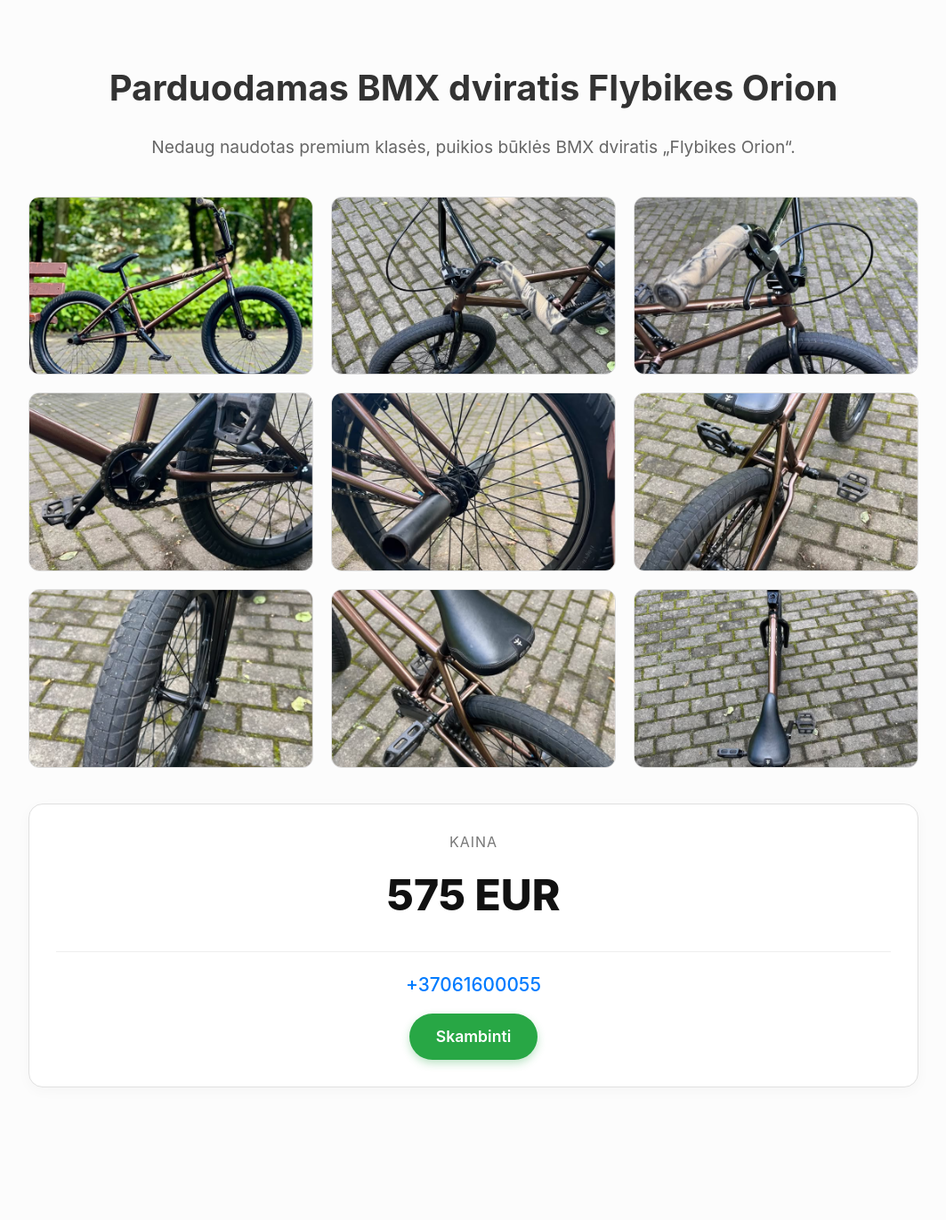
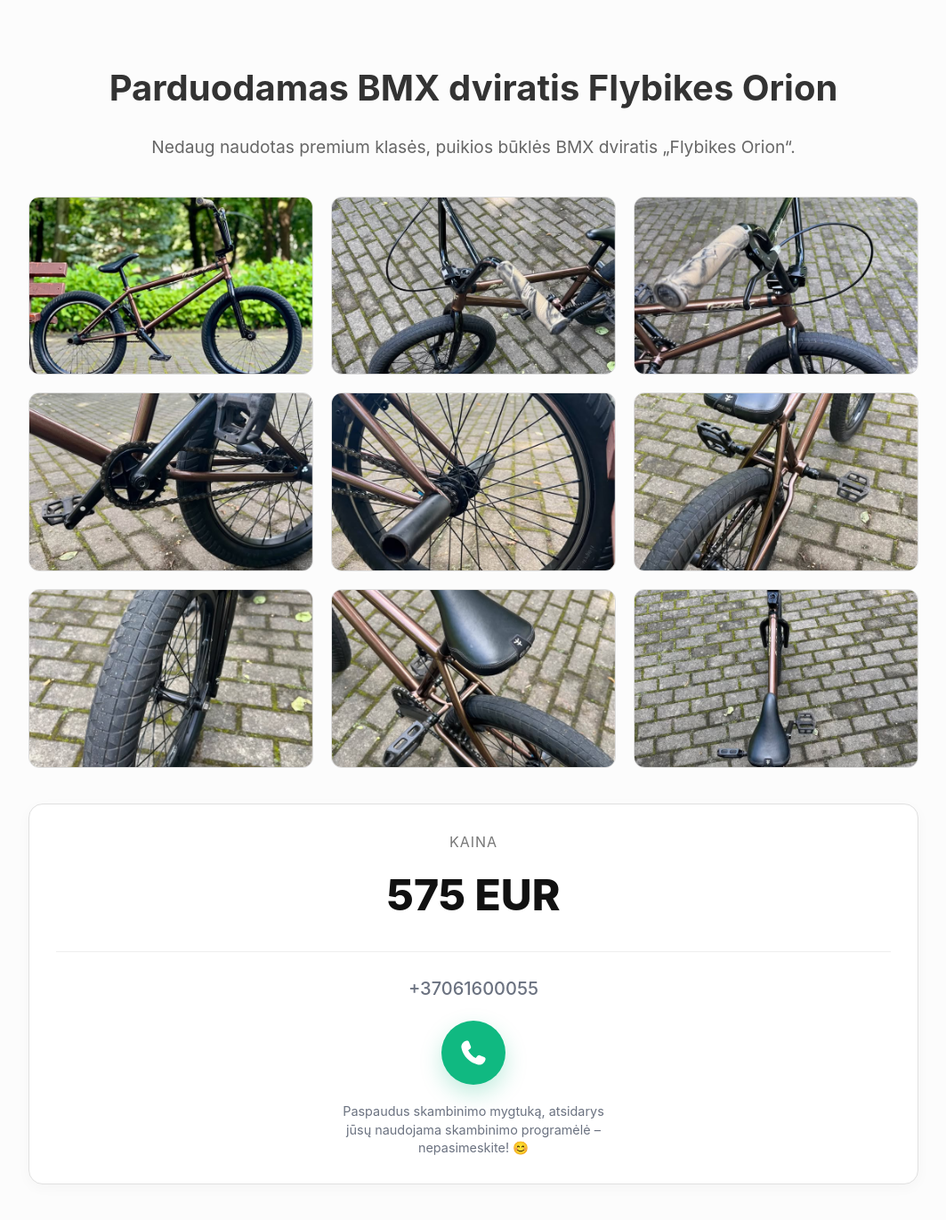
Before and after one commit to mruslys/ruslys.lt, a Jekyll site: the page built from parduodu/flybikes-orion/index.html, in a window 1280 px wide. Shown: the whole page at 89% size, without its empty margins (108-1171 px from the left). Built offline with Jekyll 4.4.1, drawn with Linux system fonts in a browser that asks for light colours; before the commit the page ends 1262 px from its top, so only the background shows below that.

Commit message:
Update gallery.html

```diff
--- a/_layouts/gallery.html
+++ b/_layouts/gallery.html
@@ -35,7 +35,11 @@
         :root {
             --bg-color: #fcfcfc;
             --text-color: #333;
+            --muted-color: #6B7280;
             --accent-color: #007bff;
+            --call-bg: #10B981;
+            --call-bg-hover: #059669;
+            --shadow-color: rgba(16, 185, 129, 0.25);
         }
         body {
             font-family: -apple-system, BlinkMacSystemFont, "Segoe UI", Roboto, Helvetica, Arial, sans-serif;
@@ -113,38 +117,60 @@
         /* Kontaktų zonos stiliai */
         .contact-box {
             border-top: 1px solid #eee;
-            padding-top: 20px;
+            padding-top: 25px;
             display: flex;
             flex-direction: column;
             align-items: center;
-            gap: 15px;
+            gap: 20px;
         }
         .phone-link {
-            font-size: 1.3rem;
-            color: var(--accent-color);
+            font-size: 1.25rem;
+            color: var(--muted-color);
             text-decoration: none;
             font-weight: 500;
-            transition: opacity 0.2s;
+            transition: color 0.2s ease;
         }
         .phone-link:hover {
-            opacity: 0.8;
+            color: var(--text-color);
             text-decoration: underline;
         }
+
+        /* Apvalus skambinimo mygtukas */
         .call-button {
-            display: inline-block;
-            background-color: #28a745;
-            color: #ffffff;
-            font-size: 1.1rem;
-            font-weight: 600;
+            width: 72px;
+            height: 72px;
+            margin: 0 auto;
+            display: flex;
+            justify-content: center;
+            align-items: center;
+            background: var(--call-bg);
+            border-radius: 50%;
             text-decoration: none;
-            padding: 12px 30px;
-            border-radius: 50px;
-            transition: background-color 0.2s, transform 0.2s;
-            box-shadow: 0 4px 10px rgba(40, 167, 69, 0.3);
+            transition: transform 0.2s ease, background 0.2s ease, box-shadow 0.2s ease;
+            box-shadow: 0 10px 25px var(--shadow-color);
         }
         .call-button:hover {
-            background-color: #218838;
+            background: var(--call-bg-hover);
             transform: translateY(-2px);
+            box-shadow: 0 14px 35px var(--shadow-color);
+        }
+        .call-button:active {
+            transform: scale(0.96);
+        }
+        .call-button svg {
+            width: 34px;
+            height: 34px;
+            fill: #FFFFFF;
+            display: block;
+        }
+
+        /* Švelnus tekstas po mygtuku */
+        .call-hint {
+            font-size: 0.9rem;
+            color: var(--muted-color);
+            max-width: 320px;
+            line-height: 1.4;
+            margin: 0 auto;
         }
 
         /* Lightbox (peržiūros lango) stiliai */
@@ -247,8 +273,15 @@
                 <!-- Paprasta tekstinė nuoroda kopijavimui ir paspaudimui -->
                 <a href="tel:{{ site.phone }}" class="phone-link">{{ site.phone }}</a>
 
-                <!-- Skambinimo mygtukas -->
-                <a href="tel:{{ site.phone }}" class="call-button">Skambinti</a>
+                <!-- Apvalus skambinimo mygtukas su ikona -->
+                <a href="tel:{{ site.phone }}" class="call-button" title="Skambinti" aria-label="Skambinti">
+                    <svg xmlns="http://www.w3.org/2000/svg" viewBox="0 0 640 640"><path d="M224.2 89C216.3 70.1 195.7 60.1 176.1 65.4L170.6 66.9C106 84.5 50.8 147.1 66.9 223.3C104 398.3 241.7 536 416.7 573.1C493 589.3 555.5 534 573.1 469.4L574.6 463.9C580 444.2 569.9 423.6 551.1 415.8L453.8 375.3C437.3 368.4 418.2 373.2 406.8 387.1L368.2 434.3C297.9 399.4 241.3 341 208.8 269.3L253 233.3C266.9 222 271.6 202.9 264.8 186.3L224.2 89z"/></svg>
+                </a>
+
+                <!-- Švelnus paaiškinantis tekstas po mygtuku -->
+                <div class="call-hint">
+                    Paspaudus skambinimo mygtuką, atsidarys jūsų naudojama skambinimo programėlė – nepasimeskite! 😊
+                </div>
             </div>
             {% endif %}
         </div>
```
